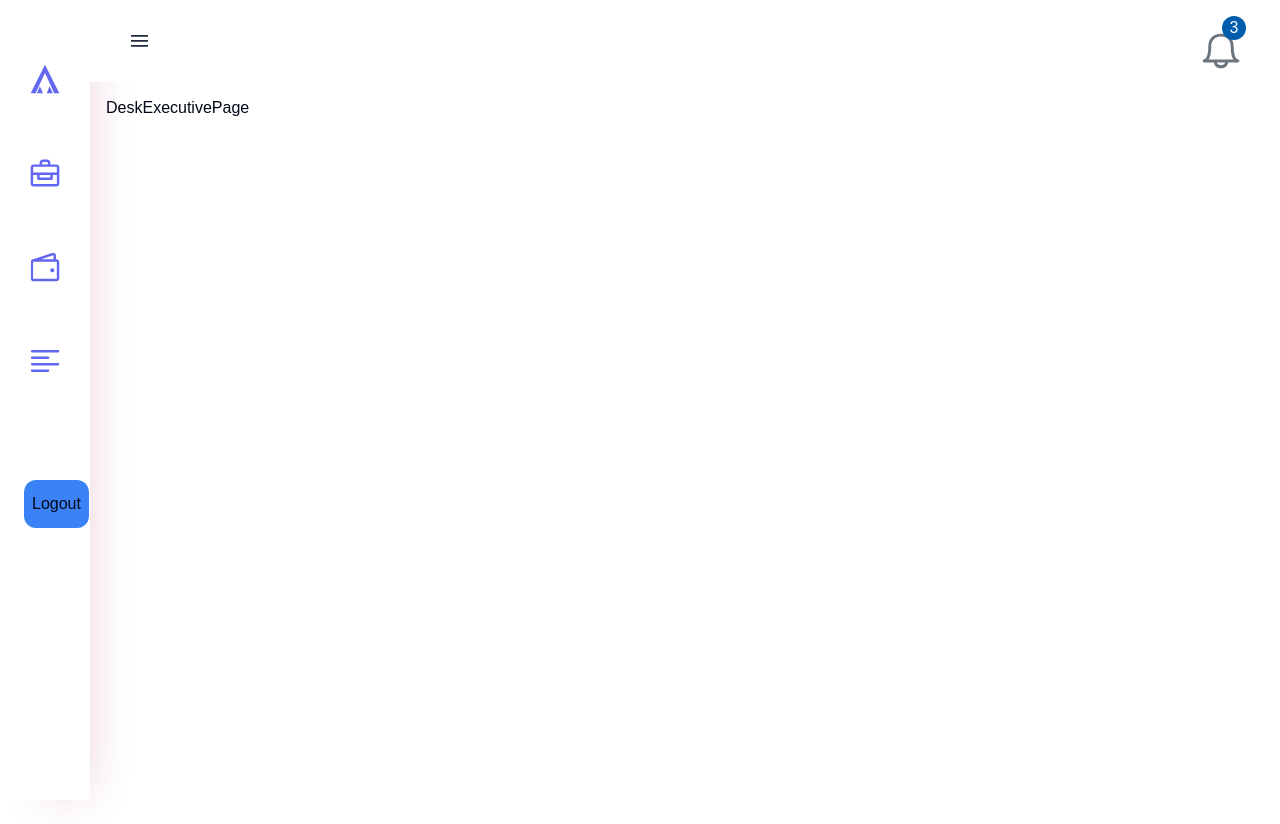
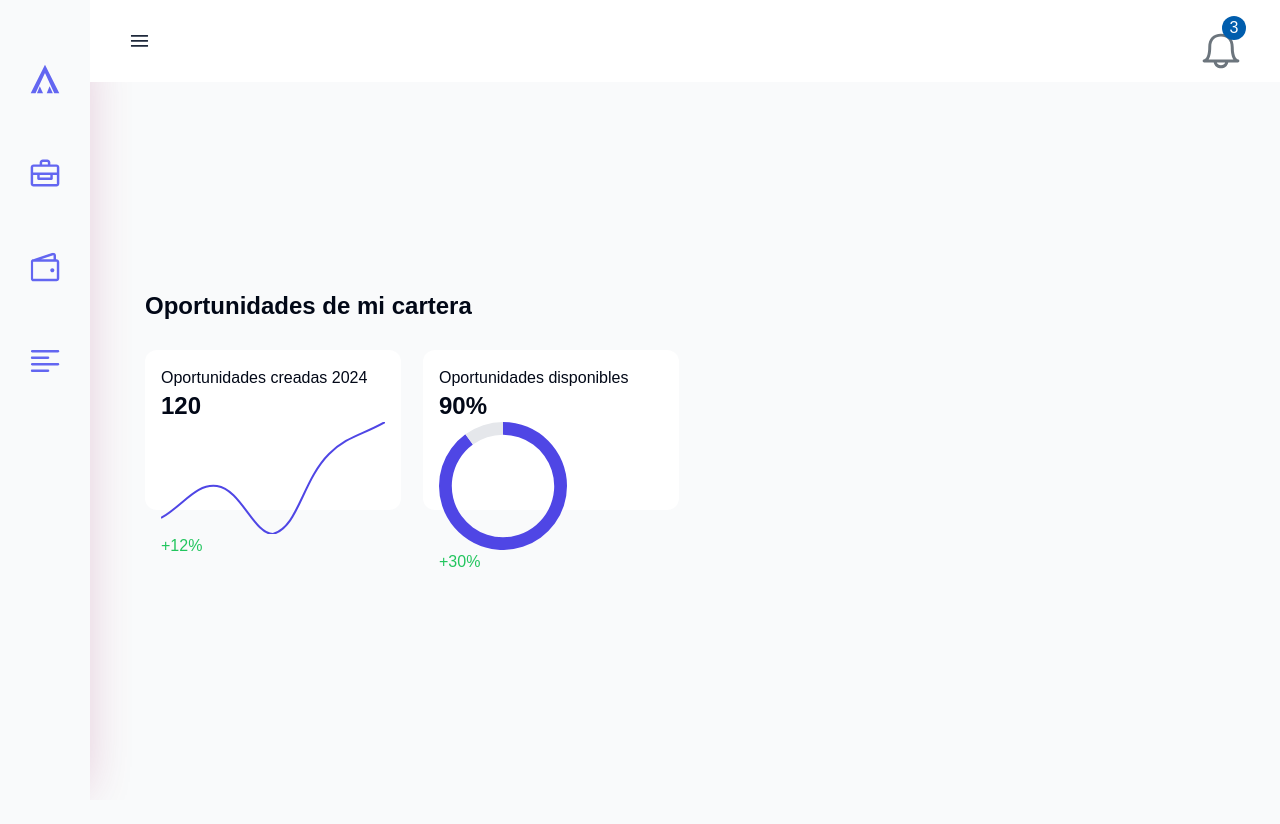
Before and after one commit to TRABAJOS-EMPRESA/sodimac-ventas-front, a Next.js app: page /escritorio-ejecutivo in a window 1280 px wide. Shown: the top 824 px of the page. After the commit the page ends 800 px from the top, so only its background shows below. Built offline with nearby package versions, Linux system fonts and the light colour scheme.

Commit message:
Agregar nuevos gráficos de líneas y dona, actualizar configuración de Tailwind, y modificar layout para incluir gráficos en la página del escritorio ejecutivo; también se añaden nuevas variables de entorno y se ajustan opciones de autenticación.

```diff
--- a/app/(root-executive)/escritorio-ejecutivo/layout.tsx
+++ b/app/(root-executive)/escritorio-ejecutivo/layout.tsx
@@ -1,4 +1,4 @@
-import Footer from "@/components/footer/Footer";
+// import Footer from "@/components/footer/Footer";
 import LeftSideBar from "@/components/navigation/left-sidebar/LeftSideBar";
 import NavBar from "@/components/navigation/nav/NavBar";
 import { leftSideBarMenuExecutive } from "@/constants/menus";
@@ -14,13 +14,13 @@ export default function RootExecutiveLayout({
         <LeftSideBar leftSideMenu={leftSideBarMenuExecutive} />
         <div className="flex flex-1 flex-col w-full">
           <NavBar />
-          <section className="flex min-h-screen flex-col py-24 px-4">
+          <section className="flex min-h-screen flex-col max-w-[1080px] m-auto">
             {children}
           </section>
 
-          <div>
+          {/* <div>
             <Footer />
-          </div>
+          </div> */}
         </div>
       </div>
     </main>
--- a/app/(root-executive)/escritorio-ejecutivo/page.tsx
+++ b/app/(root-executive)/escritorio-ejecutivo/page.tsx
@@ -1,9 +1,32 @@
-import React from 'react'
+'use client'
+
+import DoughnutChart from "@/components/charts/DonnutsChart";
+import LineChart from "@/components/charts/LinesChart";
+import React from "react";
 
 function DeskExecutivePage() {
   return (
-    <div>DeskExecutivePage</div>
-  )
+      <div className="w-full flex flex-col items-center justify-center h-screen space-y-7">
+        <div className="flex items-start justify-start text-left w-full">
+          <h1 className="text-2xl font-bold">Oportunidades de mi cartera</h1>
+        </div>
+
+        <div className="grid grid-cols-4 gap-8">
+      <div className="w-64 h-40 flex flex-col bg-white rounded-xl p-4 justify-between">
+        <h3>Oportunidades creadas 2024</h3>
+        <span className="font-bold text-2xl">120</span>
+        <LineChart />
+        <span className="text-green-500">+12%</span>
+      </div>
+      <div className="w-64 h-40 flex flex-col bg-white rounded-xl p-4 justify-between">
+        <h3>Oportunidades disponibles</h3>
+        <span className="font-bold text-2xl">90%</span>
+        <DoughnutChart />
+        <span className="text-green-500">+30%</span>
+      </div>
+    </div>
+      </div>
+  );
 }
 
-export default DeskExecutivePage
+export default DeskExecutivePage;
--- a/app/layout.tsx
+++ b/app/layout.tsx
@@ -26,7 +26,7 @@ export default function RootLayout({
   return (
     <html lang="en">
       <body
-        className={`${geistSans.variable} ${geistMono.variable} antialiased`}
+        className={`${geistSans.variable} ${geistMono.variable} antialiased bg-gray-50`}
       >
         {children}
       </body>
--- /dev/null
+++ b/components/charts/DonnutsChart.tsx
@@ -0,0 +1,40 @@
+import React from "react";
+import {
+  Chart as ChartJS,
+  ArcElement,
+  Tooltip,
+  Legend,
+} from "chart.js";
+import { Doughnut } from "react-chartjs-2";
+
+ChartJS.register(ArcElement, Tooltip, Legend);
+
+const DoughnutChart: React.FC = () => {
+  const data = {
+    labels: ["Progreso", "Faltante"],
+    datasets: [
+      {
+        data: [90, 10],
+        backgroundColor: ["#4F46E5", "#E5E7EB"],
+        borderWidth: 0,
+      },
+    ],
+  };
+
+  const options = {
+    responsive: true,
+    cutout: "80%",
+    plugins: {
+      legend: {
+        display: false,
+      },
+      tooltip: {
+        enabled: false,
+      },
+    },
+  };
+
+  return <Doughnut data={data} options={options} />;
+};
+
+export default DoughnutChart;
--- /dev/null
+++ b/components/charts/LinesChart.tsx
@@ -0,0 +1,49 @@
+import React from "react";
+import {
+  Chart as ChartJS,
+  LineElement,
+  LinearScale,
+  CategoryScale,
+  PointElement,
+  Tooltip,
+} from "chart.js";
+import { Line } from "react-chartjs-2";
+
+ChartJS.register(LineElement, LinearScale, CategoryScale, PointElement, Tooltip);
+
+const LineChart: React.FC = () => {
+  const data = {
+    labels: ["Ene", "Feb", "Mar", "Abr", "May"],
+    datasets: [
+      {
+        label: "Progreso",
+        data: [30, 50, 20, 70, 90],
+        borderColor: "#4F46E5",
+        borderWidth: 2,
+        tension: 0.4,
+        pointRadius: 0,
+      },
+    ],
+  };
+
+  const options = {
+    responsive: true,
+    plugins: {
+      legend: {
+        display: false,
+      },
+    },
+    scales: {
+      x: {
+        display: false,
+      },
+      y: {
+        display: false,
+      },
+    },
+  };
+
+  return <Line data={data} options={options} />;
+};
+
+export default LineChart;
--- a/components/navigation/left-sidebar/LeftSideBar.tsx
+++ b/components/navigation/left-sidebar/LeftSideBar.tsx
@@ -1,4 +1,4 @@
-import Logout from "@/components/login/Logout";
+// import Logout from "@/components/login/Logout";
 import { LeftSideBarMenu } from "@/interfaces/left-sidebar-menu.interface";
 import Link from "next/link";
 
@@ -25,9 +25,9 @@ function LeftSideBar(props: Props) {
           </Link>
 
       ))}
-          <div>
+          {/* <div>
             <Logout />
-          </div>
+          </div> */}
     </section>
   );
 }
--- a/next-auth.d.ts
+++ b/next-auth.d.ts
@@ -7,6 +7,7 @@ export type ExtendedUser = DefaultSession["user"] & {
   role: string;
   tokenCredentials?: string;
   tokenKeycloak?: string;
+  campUuid?: string;
   provider:? string;
 };
 // // importantisimooooooo para el error que habia pas que el user de next auth es string
@@ -27,6 +28,7 @@ declare module "next-auth" {
     name: string;
     email: string;
     role: string;
+    campUuid?:string;
     tokenCredentials?: string;
     tokenKeycloak?: string;
   }
@@ -41,6 +43,7 @@ declare module "next-auth/jwt" {
     user: User;
     error?: string;
     role?: string;
+    campUuid?:string;
     tokenCredentials?: string;
     tokenKeycloak?: string;
     provider?: string;
--- a/package.json
+++ b/package.json
@@ -12,7 +12,9 @@
     "@hookform/resolvers": "^3.9.1",
     "@radix-ui/react-label": "^2.1.1",
     "@radix-ui/react-slot": "^1.1.1",
+    "@types/chart.js": "^2.9.41",
     "@types/jsonwebtoken": "^9.0.7",
+    "chart.js": "^4.4.7",
     "class-variance-authority": "^0.7.1",
     "clsx": "^2.1.1",
     "jsonwebtoken": "^9.0.2",
@@ -21,6 +23,7 @@
     "next": "15.1.3",
     "next-auth": "^4.24.11",
     "react": "^19.0.0",
+    "react-chartjs-2": "^5.3.0",
     "react-dom": "^19.0.0",
     "react-hook-form": "^7.54.2",
     "tailwind-merge": "^2.6.0",
--- a/tailwind.config.ts
+++ b/tailwind.config.ts
@@ -14,6 +14,7 @@ export default {
 		},
   		colors: {
 
+			border_sodimac: '#DFE7EF',
   			background: 'hsl(var(--background))',
   			foreground: 'hsl(var(--foreground))',
   			card: {
```
Also changed, not shown: utils/authOptions.ts (+28 -5 lines), notas.txt (deleted), 2 other files (tests, documents, lock files or other folders).
